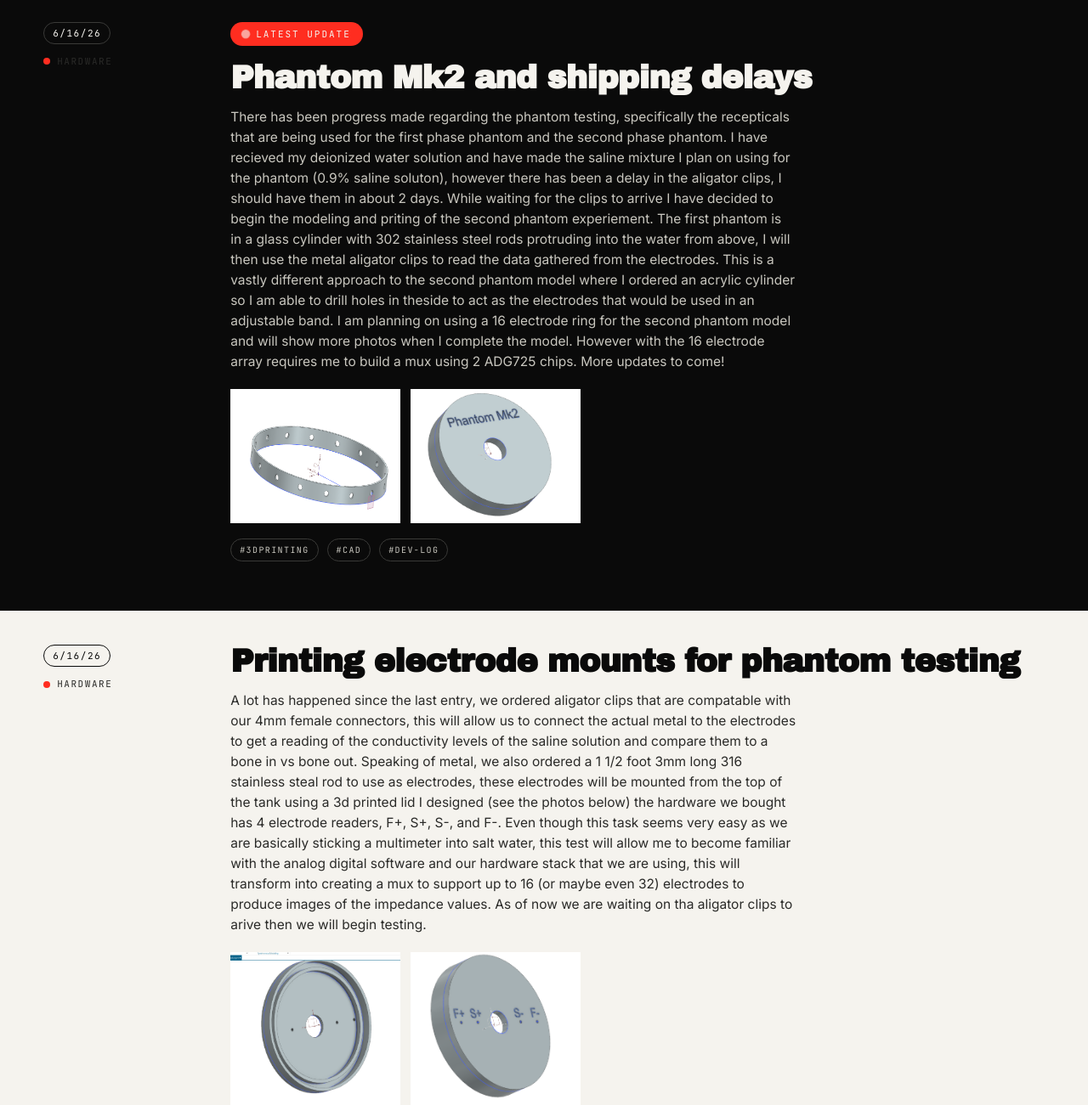
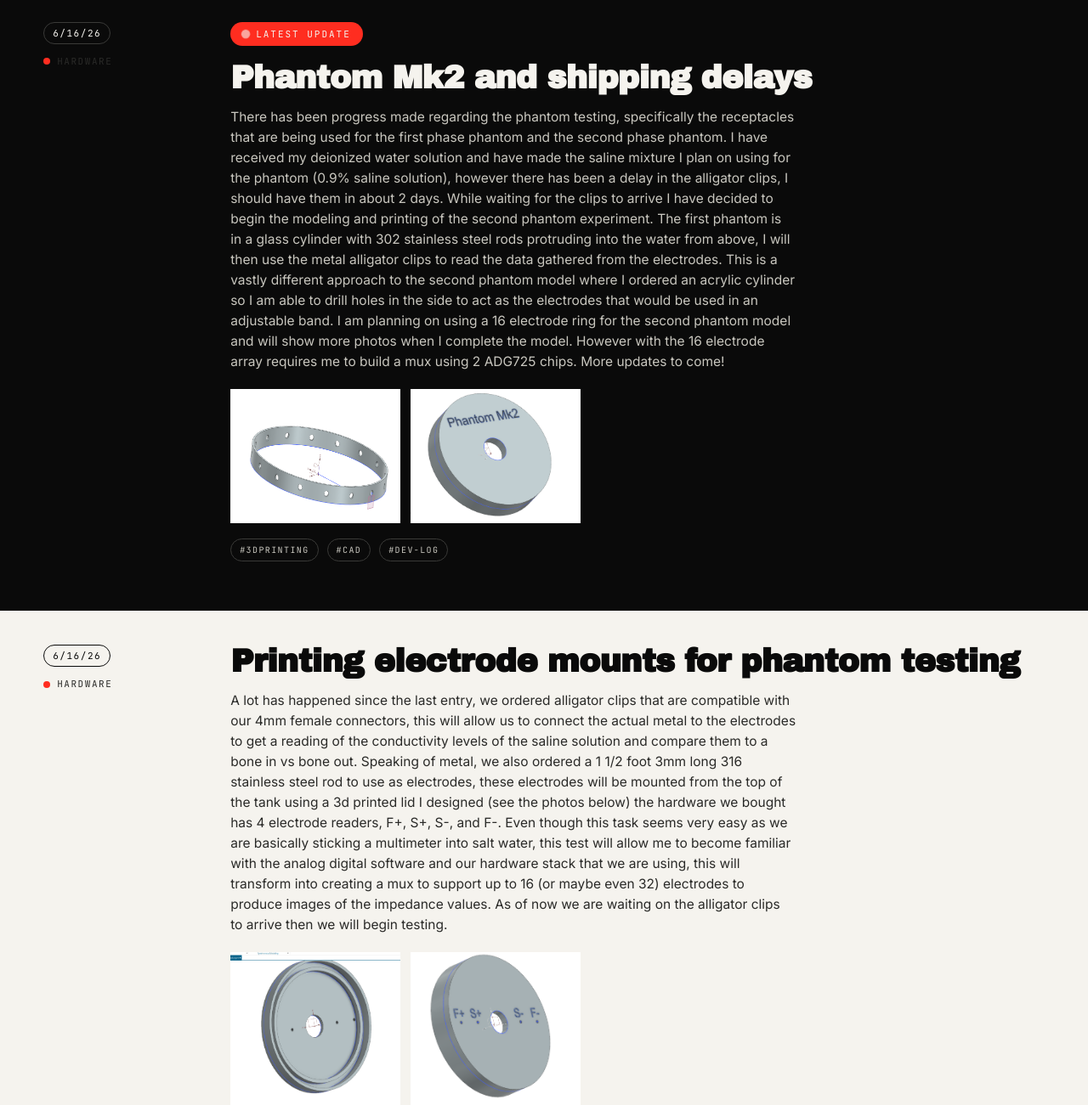
Before and after one commit to austinjames95/eit-tek-web, a website built with Vite: page updates.html in a window 1280 px wide. Shown: the part 860-2161 px from the top of the page at 85% size. Built offline with nearby package versions, Linux system fonts and the light colour scheme.

Commit message:
spelling fixes

```diff
--- a/updates.html
+++ b/updates.html
@@ -76,12 +76,12 @@
           <span class="now-pill">Latest update</span>
           <h3>Phantom Mk2 and shipping delays</h3>
           <p>
-            There has been progress made regarding the phantom testing, specifically the recepticals that are being used for the first phase phantom and the second phase phantom.
-            I have recieved my deionized water solution and have made the saline mixture I plan on using for the phantom (0.9% saline soluton), however there has been a delay in
-            the aligator clips, I should have them in about 2 days. While waiting for the clips to arrive I have decided to begin the modeling and priting of the second phantom
-            experiement. The first phantom is in a glass cylinder with 302 stainless steel rods protruding into the water from above, I will then use the metal aligator clips to
+            There has been progress made regarding the phantom testing, specifically the receptacles that are being used for the first phase phantom and the second phase phantom.
+            I have received my deionized water solution and have made the saline mixture I plan on using for the phantom (0.9% saline solution), however there has been a delay in
+            the alligator clips, I should have them in about 2 days. While waiting for the clips to arrive I have decided to begin the modeling and printing of the second phantom
+            experiment. The first phantom is in a glass cylinder with 302 stainless steel rods protruding into the water from above, I will then use the metal alligator clips to
             read the data gathered from the electrodes. This is a vastly different approach to the second phantom model where I ordered an acrylic cylinder so I am able to drill
-            holes in theside to act as the electrodes that would be used in an adjustable band. I am planning on using a 16 electrode ring for the second phantom model and will
+            holes in the side to act as the electrodes that would be used in an adjustable band. I am planning on using a 16 electrode ring for the second phantom model and will
             show more photos when I complete the model. However with the 16 electrode array requires me to build a mux using 2 ADG725 chips. More updates to come!
 
           </p>
@@ -103,14 +103,15 @@
         <div class="entry-body">
           <h3>Printing electrode mounts for phantom testing</h3>
           <p>
-            A lot has happened since the last entry, we ordered aligator clips that are compatable with our 4mm female connectors, this will allow us
+            A lot has happened since the last entry, we ordered alligator clips that are compatible with our 4mm female connectors, this will allow us
             to connect the actual metal to the electrodes to get a reading of the conductivity levels of the saline solution and compare them to a
-            bone in vs bone out. Speaking of metal, we also ordered a 1 1/2 foot 3mm long 316 stainless steal rod to use as electrodes, these electrodes
+            bone in vs bone out. Speaking of metal, we also ordered a 1 1/2 foot 3mm long 316 stainless steel rod to use as electrodes, these electrodes
             will be mounted from the top of the tank using a 3d printed lid I designed (see the photos below) the hardware we bought has 4 electrode
             readers, F+, S+, S-, and F-. Even though this task seems very easy as we are basically sticking a multimeter into salt water, this test will
             allow me to become familiar with the analog digital software and our hardware stack that we are using, this will transform into creating a mux
-            to support up to 16 (or maybe even 32) electrodes to produce images of the impedance values. As of now we are waiting on tha aligator clips to
-            arive then we will begin testing.
+            to support up to 16 (or maybe even 32) electrodes to produce images of the impedance values. As of now we are waiting on the alligator clips to
+            arrive then we will begin testing.
+
 
           </p>
           <div style="display: flex; gap: 12px; margin-top: 20px;">
```
